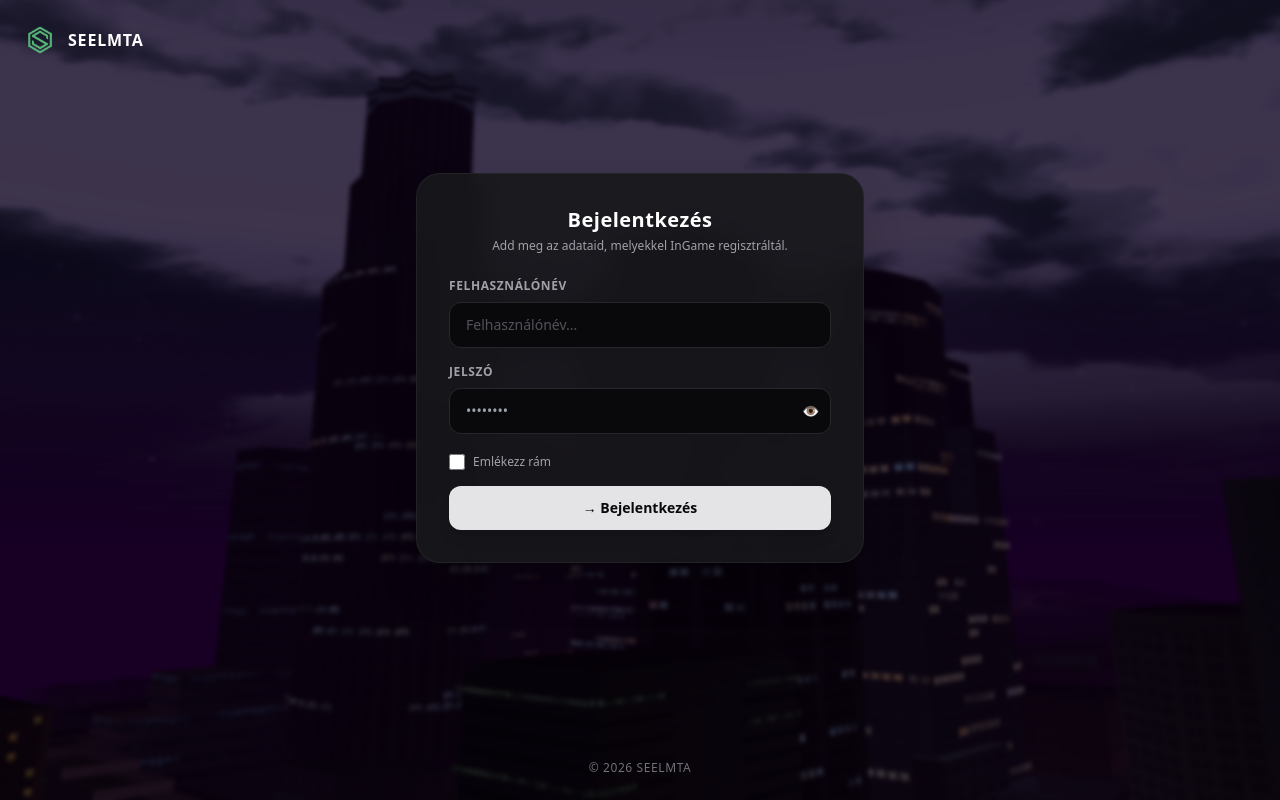
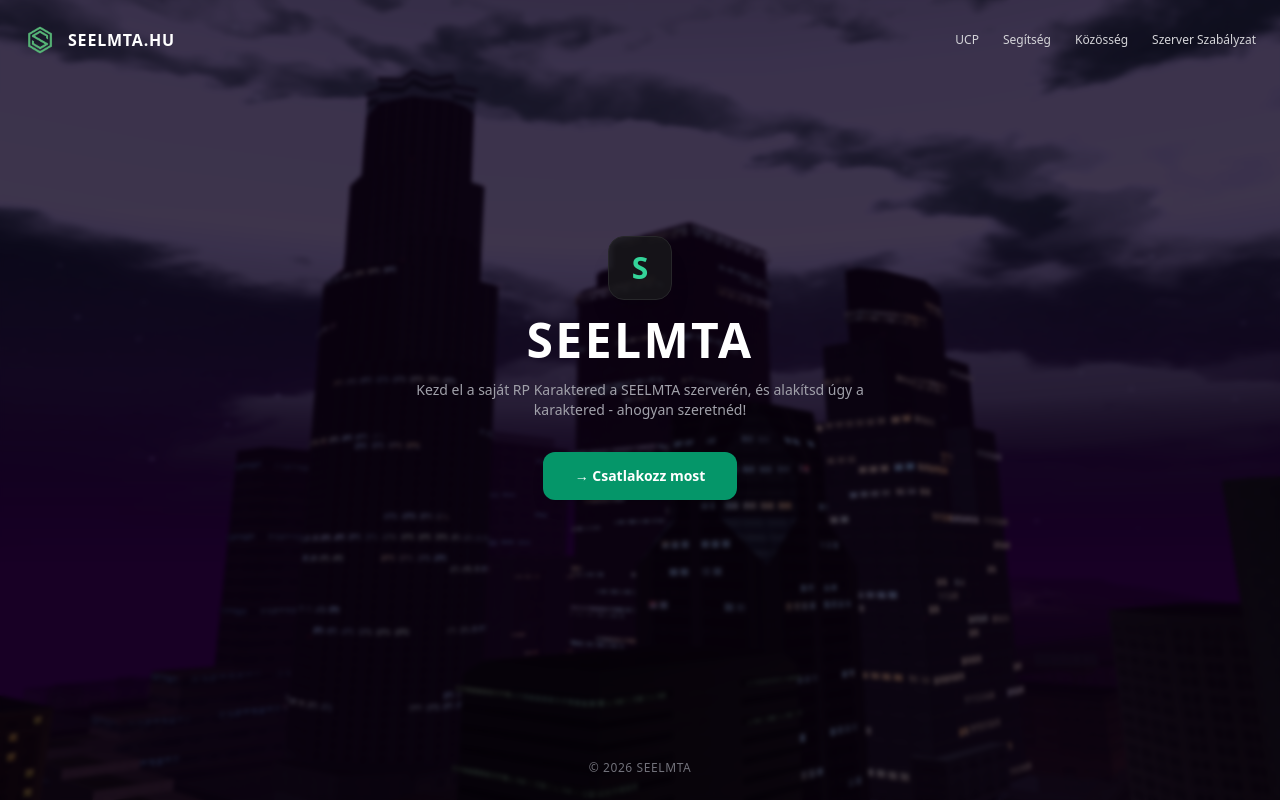
Before and after one commit to Guidmta/ewqztrupioafdskhglyxcvbnm, a plain HTML site: page ucp.html in a window 1280 px wide. Drawn offline with nearby package versions, Linux system fonts and the light colour scheme.

Commit message:
Update ucp.html

```diff
--- a/ucp.html
+++ b/ucp.html
@@ -13,18 +13,41 @@
 
     <!-- Felső léc -->
     <div class="absolute top-0 left-0 right-0 p-6 flex justify-between items-center z-20 max-w-7xl mx-auto w-full">
-        <div class="flex items-center gap-3">
+        <div class="flex items-center gap-3 cursor-pointer" id="logoHomeBtn">
             <img src="logo.png" alt="SEELMTA Logo" class="w-8 h-8 object-contain">
-            <span class="font-bold text-base tracking-wider text-white">SEELMTA</span>
+            <span class="font-bold text-base tracking-wider text-white">SEELMTA.HU</span>
         </div>
-        <div></div>
+        <div class="flex items-center gap-6 text-xs font-medium text-zinc-300">
+            <a href="#" id="navUcpBtn" class="hover:text-white transition-colors">UCP</a>
+            <a href="#" class="hover:text-white transition-colors">Segítség</a>
+            <a href="#" class="hover:text-white transition-colors">Közösség</a>
+            <a href="#" class="hover:text-white transition-colors">Szerver Szabályzat</a>
+        </div>
     </div>
 
     <!-- Fő tartalom konténer -->
     <div class="relative z-10 flex flex-col items-center justify-center flex-grow w-full px-4 py-24">
 
-        <!-- 1. BEJELENTKEZÉS NÉZET -->
-        <div id="loginView" class="w-full max-w-md p-8 bg-zinc-900/90 border border-zinc-800/80 rounded-3xl shadow-2xl backdrop-blur-md space-y-6">
+        <!-- 1. FŐ KEZDŐLAP NÉZET -->
+        <div id="homeView" class="w-full max-w-4xl text-center space-y-8 my-auto">
+            <div class="flex flex-col items-center space-y-4">
+                <div class="w-16 h-16 bg-zinc-900/80 border border-zinc-800 rounded-2xl flex items-center justify-center shadow-xl">
+                    <span class="text-emerald-400 text-3xl font-bold">S</span>
+                </div>
+                <h1 class="text-4xl md:text-5xl font-extrabold tracking-wider text-white">SEELMTA</h1>
+                <p class="text-xs md:text-sm text-zinc-400 max-w-md mx-auto">
+                    Kezd el a saját RP Karaktered a SEELMTA szerverén, és alakítsd úgy a karaktered - ahogyan szeretnéd!
+                </p>
+            </div>
+            <div>
+                <button id="ctaJoinBtn" class="bg-emerald-600 hover:bg-emerald-500 text-white font-semibold px-8 py-3.5 rounded-xl transition-colors shadow-lg text-xs md:text-sm flex items-center gap-2 mx-auto">
+                    → Csatlakozz most
+                </button>
+            </div>
+        </div>
+
+        <!-- 2. BEJELENTKEZÉS NÉZET -->
+        <div id="loginView" class="hidden w-full max-w-md p-8 bg-zinc-900/90 border border-zinc-800/80 rounded-3xl shadow-2xl backdrop-blur-md space-y-6">
             <div class="text-center space-y-1">
                 <h2 class="text-xl font-bold text-white tracking-wide">Bejelentkezés</h2>
                 <p class="text-xs text-zinc-400">Add meg az adataid, melyekkel InGame regisztráltál.</p>
@@ -60,19 +83,16 @@
             </form>
         </div>
 
-        <!-- 2. VEZÉRLŐPULT / PROFIL NÉZET -->
+        <!-- 3. VEZÉRLŐPULT / PROFIL NÉZET -->
         <div id="dashboardView" class="hidden w-full max-w-6xl space-y-6">
 
-            <!-- Felső név és Gombok (Kezdőlap + Kijelentkezés) -->
+            <!-- Felső név és Kijelentkezés gomb -->
             <div class="flex justify-between items-center bg-zinc-900/80 border border-zinc-800/80 p-6 rounded-2xl backdrop-blur-md">
                 <div>
                     <h1 id="profileTitle" class="text-xl font-bold text-white">Profil</h1>
                     <p class="text-xs text-zinc-400 mt-0.5">Account ID: <span class="text-zinc-200">0</span></p>
                 </div>
-                <div class="flex items-center gap-3">
-                    <button id="homeBtn" class="bg-zinc-800/80 hover:bg-zinc-700 text-zinc-200 border border-zinc-700 px-4 py-2 rounded-xl text-xs font-medium transition-colors">
-                        Kezdőlap
-                    </button>
+                <div>
                     <button id="logoutBtn" class="bg-red-500/10 hover:bg-red-500/20 text-red-400 border border-red-500/30 px-4 py-2 rounded-xl text-xs font-medium transition-colors">
                         Kijelentkezés
                     </button>
@@ -135,7 +155,7 @@
                         </div>
                     </div>
 
-                    <!-- 1. KITILTÁSOK (0) -->
+                    <!-- KITILTÁSOK (0) -->
                     <div class="bg-zinc-900/90 border border-zinc-800/80 rounded-2xl p-5 shadow-xl backdrop-blur-md space-y-3">
                         <div class="flex items-center gap-2 text-xs font-semibold text-zinc-300 uppercase tracking-wider">
                             <span>🚫</span> KITILTÁSOK (0)
@@ -146,7 +166,7 @@
                         </div>
                     </div>
 
-                    <!-- 2. ADMINJAILEK (0) -->
+                    <!-- ADMINJAILEK (0) -->
                     <div class="bg-zinc-900/90 border border-zinc-800/80 rounded-2xl p-5 shadow-xl backdrop-blur-md space-y-3">
                         <div class="flex items-center gap-2 text-xs font-semibold text-zinc-300 uppercase tracking-wider">
                             <span>⚖️</span> Adminjailek (0)
@@ -157,7 +177,7 @@
                         </div>
                     </div>
 
-                    <!-- 3. KICKEK (0) -->
+                    <!-- KICKEK (0) -->
                     <div class="bg-zinc-900/90 border border-zinc-800/80 rounded-2xl p-5 shadow-xl backdrop-blur-md space-y-3">
                         <div class="flex items-center gap-2 text-xs font-semibold text-zinc-300 uppercase tracking-wider">
                             <span>👤</span> KICKEK (0)
@@ -182,16 +202,21 @@
 
     <!-- Vezérlő logika -->
     <script>
+        const homeView = document.getElementById('homeView');
         const loginView = document.getElementById('loginView');
         const dashboardView = document.getElementById('dashboardView');
+
         const loginForm = document.getElementById('loginForm');
         const usernameInput = document.getElementById('usernameInput');
         const passwordInput = document.getElementById('password');
         const rememberMe = document.getElementById('rememberMe');
         const profileTitle = document.getElementById('profileTitle');
         const charNameDisplay = document.getElementById('charNameDisplay');
+
         const logoutBtn = document.getElementById('logoutBtn');
-        const homeBtn = document.getElementById('homeBtn');
+        const ctaJoinBtn = document.getElementById('ctaJoinBtn');
+        const navUcpBtn = document.getElementById('navUcpBtn');
+        const logoHomeBtn = document.getElementById('logoHomeBtn');
         const togglePassword = document.getElementById('togglePassword');
 
         // Jelszó láthatóság váltás (szem ikon)
@@ -205,18 +230,37 @@
             }
         });
 
-        // Betöltődéskor: MINDIG a login panelt mutatjuk, de ha volt mentett user, beírjuk és bepipáljuk
+        // Betöltődéskor az 1. Fő Kezdőlap jelenik meg
         window.addEventListener('DOMContentLoaded', () => {
             const savedUser = localStorage.getItem('seelmta_remembered_user');
             if (savedUser) {
                 usernameInput.value = savedUser;
                 rememberMe.checked = true;
             }
-            loginView.classList.remove('hidden');
+            homeView.classList.remove('hidden');
+            loginView.classList.add('hidden');
             dashboardView.classList.add('hidden');
         });
 
-        // Bejelentkezés gomb kezelése
+        // Csatlakozz most vagy UCP gombra kattintva átmegy a Bejelentkező panelre
+        const goToLogin = (e) => {
+            e.preventDefault();
+            homeView.classList.add('hidden');
+            dashboardView.classList.add('hidden');
+            loginView.classList.remove('hidden');
+        };
+
+        ctaJoinBtn.addEventListener('click', goToLogin);
+        navUcpBtn.addEventListener('click', goToLogin);
+
+        // Logo-ra kattintva visszaugrik a főoldalra
+        logoHomeBtn.addEventListener('click', () => {
+            dashboardView.classList.add('hidden');
+            loginView.classList.add('hidden');
+            homeView.classList.remove('hidden');
+        });
+
+        // Bejelentkezés gomb kezelése (Átmegy a Dashboardra)
         loginForm.addEventListener('submit', (e) => {
             e.preventDefault();
             const username = usernameInput.value.trim();
@@ -231,19 +275,14 @@
             charNameDisplay.textContent = username;
 
             loginView.classList.add('hidden');
+            homeView.classList.add('hidden');
             dashboardView.classList.remove('hidden');
         });
 
-        // Kijelentkezés gomb kezelése
+        // Kijelentkezés gomb kezelése (Visszadob a Login panelre)
         logoutBtn.addEventListener('click', () => {
             dashboardView.classList.add('hidden');
-            loginView.classList.remove('hidden');
-            passwordInput.value = '';
-        });
-
-        // Kezdőlap gomb kezelése (visszadob a loginra)
-        homeBtn.addEventListener('click', () => {
-            dashboardView.classList.add('hidden');
+            homeView.classList.add('hidden');
             loginView.classList.remove('hidden');
             passwordInput.value = '';
         });
```
